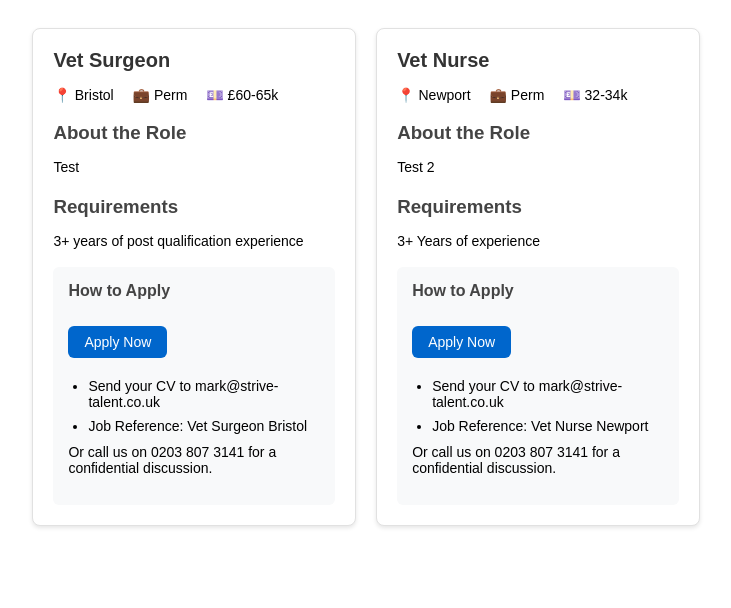
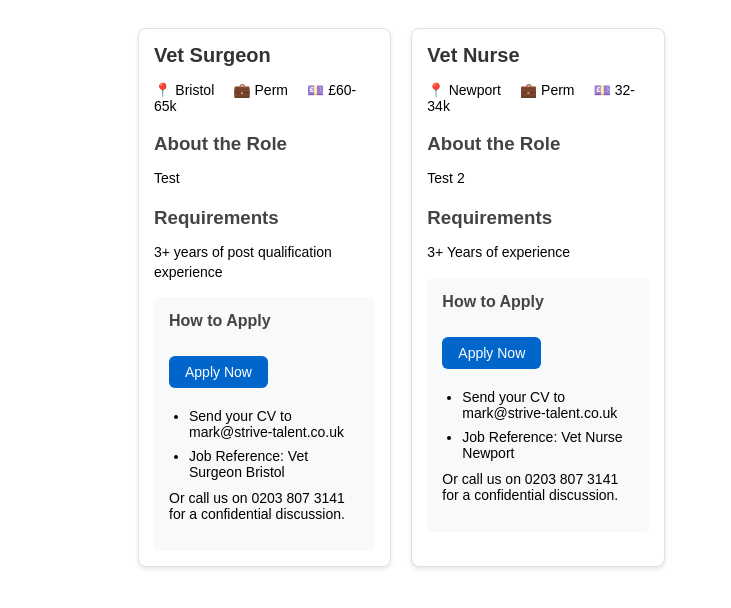
Before and after one commit to Sturmstrive/Jobs-feed, a plain HTML site: page index.html in a window 1280 px wide. Shown: the whole page, without its empty margins (102-833 px from the left). Drawn offline with Linux system fonts and the light colour scheme.

Commit message:
Update job feed

```diff
--- a/index.html
+++ b/index.html
@@ -1,8 +1,8 @@
 
-<div style="max-width: 80%; margin: 0 auto; padding: 20px; font-family: Arial, sans-serif;">
-  <div style="display: grid; grid-template-columns: repeat(3, 1fr); gap: 20px; justify-items: center;">
+<div style="max-width: 800px; margin: 0 auto; padding: 20px; font-family: Arial, sans-serif;">
+  <div style="display: grid; grid-template-columns: repeat(3, 1fr); gap: 20px;">
 
-    <div style="background: #ffffff; border: 1px solid #e1e1e1; border-radius: 8px; padding: 20px; margin-bottom: 20px; box-shadow: 0 2px 4px rgba(0,0,0,0.1);">
+    <div style="background: #ffffff; border: 1px solid #e1e1e1; border-radius: 8px; padding: 15px; margin-bottom: 20px; box-shadow: 0 2px 4px rgba(0,0,0,0.1);">
       <h2 style="color: #333; margin-top: 0; margin-bottom: 15px; font-size: 20px;">Vet Surgeon</h2>
 
       <div style="margin-bottom: 15px; font-size: 14px;">
@@ -33,7 +33,7 @@
       </div>
     </div>
 
-    <div style="background: #ffffff; border: 1px solid #e1e1e1; border-radius: 8px; padding: 20px; margin-bottom: 20px; box-shadow: 0 2px 4px rgba(0,0,0,0.1);">
+    <div style="background: #ffffff; border: 1px solid #e1e1e1; border-radius: 8px; padding: 15px; margin-bottom: 20px; box-shadow: 0 2px 4px rgba(0,0,0,0.1);">
       <h2 style="color: #333; margin-top: 0; margin-bottom: 15px; font-size: 20px;">Vet Nurse</h2>
 
       <div style="margin-bottom: 15px; font-size: 14px;">
```
